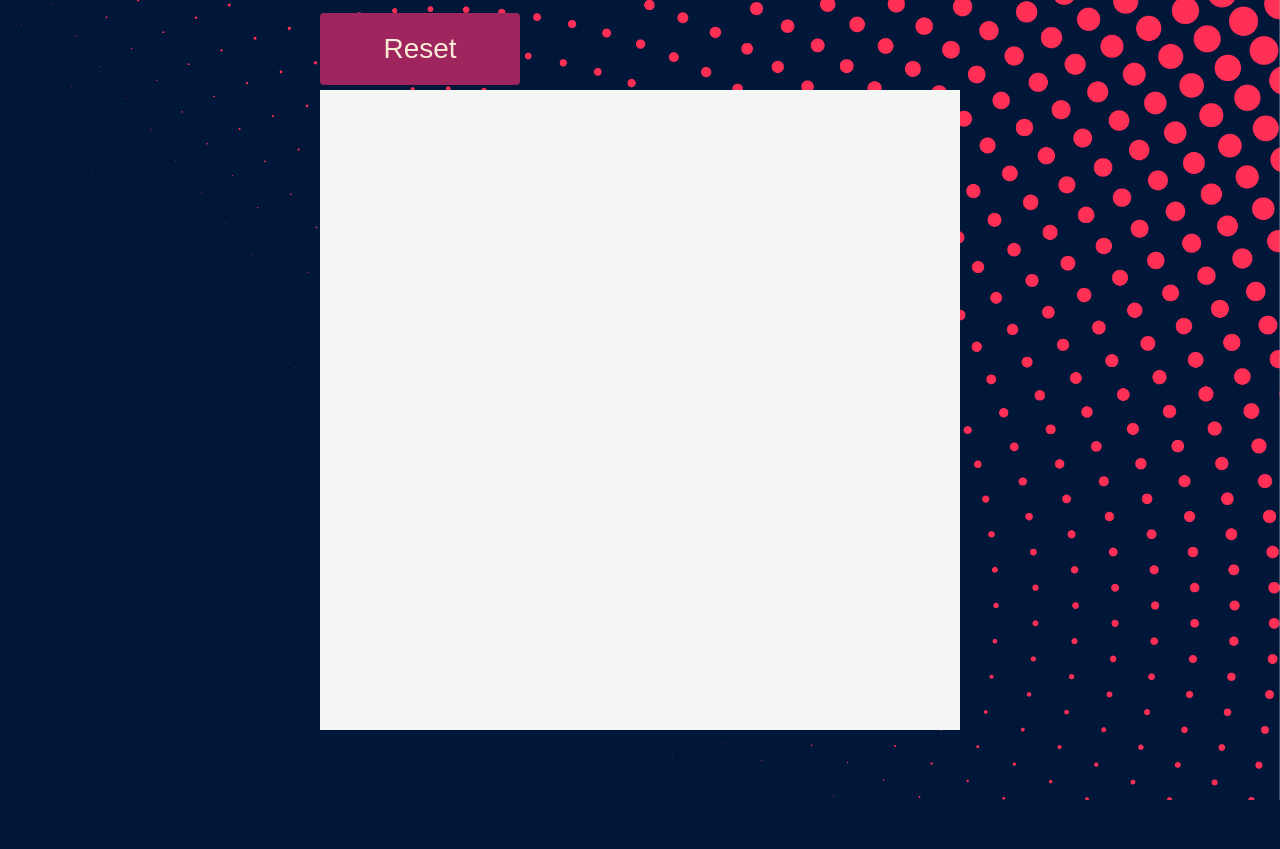
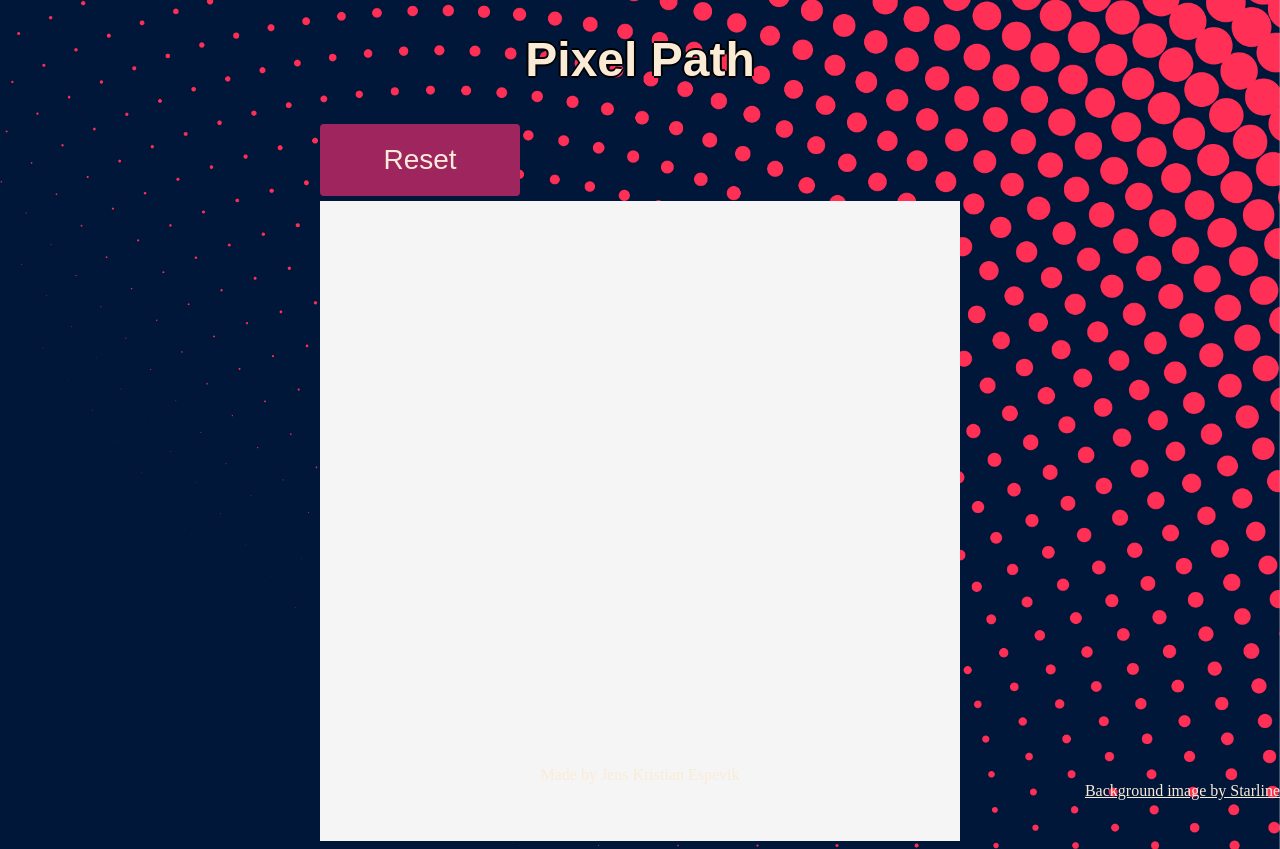
Before and after one commit to jkriesp/pixel_path, a plain HTML site: page index.html in a window 1280 px wide. Before the commit the page ends 800 px from the top, so only its background shows below. Drawn offline with Linux system fonts and the light colour scheme.

Commit message:
add credits to image and add footer

```diff
--- a/index.html
+++ b/index.html
@@ -10,10 +10,19 @@
 
 </head>
 <body>
+    <div class="top">
+        <h1>Pixel Path</h1>
+    </div>
     <div class="btnContainer">
-        <button id="reset">Reset</button>
+        <button id="reset"><span>Reset</span></button>
     </div>
     <div class="container"></div>
+    <div class="bottom">
+            <a href='https://www.freepik.com/free-vector/abstract-dark-halftone-background-design_3123490.htm'>Background image by Starline</a>
+    </div>
+    <footer>
+        <p>Made by Jens Kristian Espevik</p>
+    </footer>
     <script src="main.js"></script>
 </body>
 </html>
```
